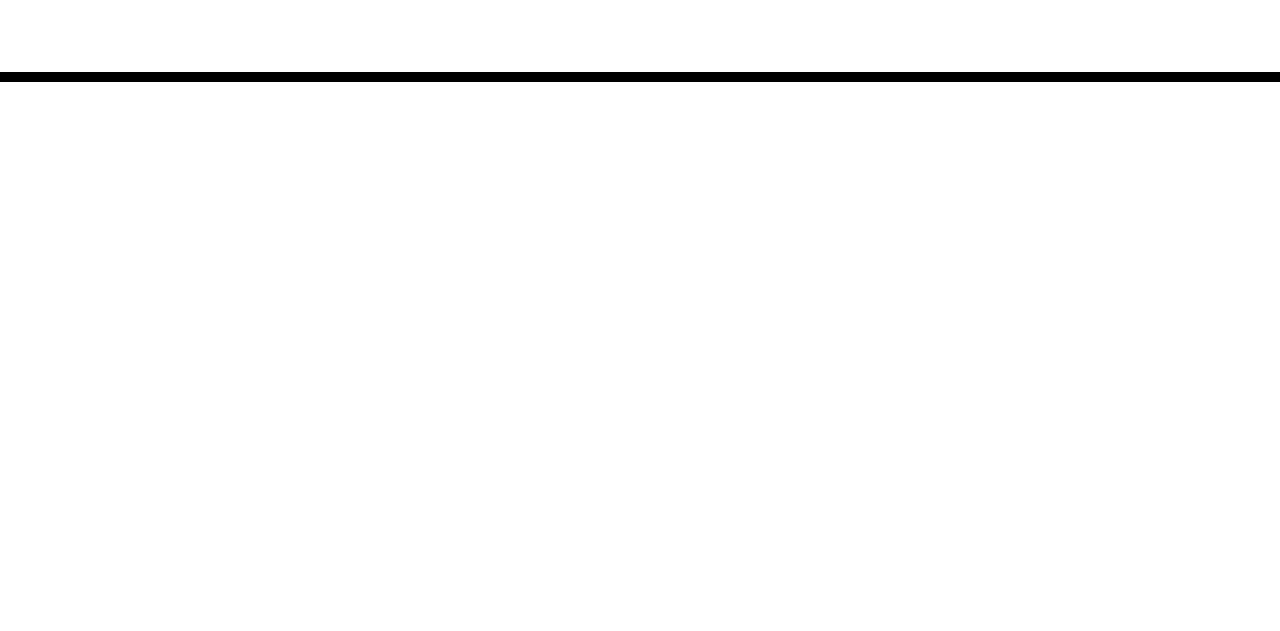
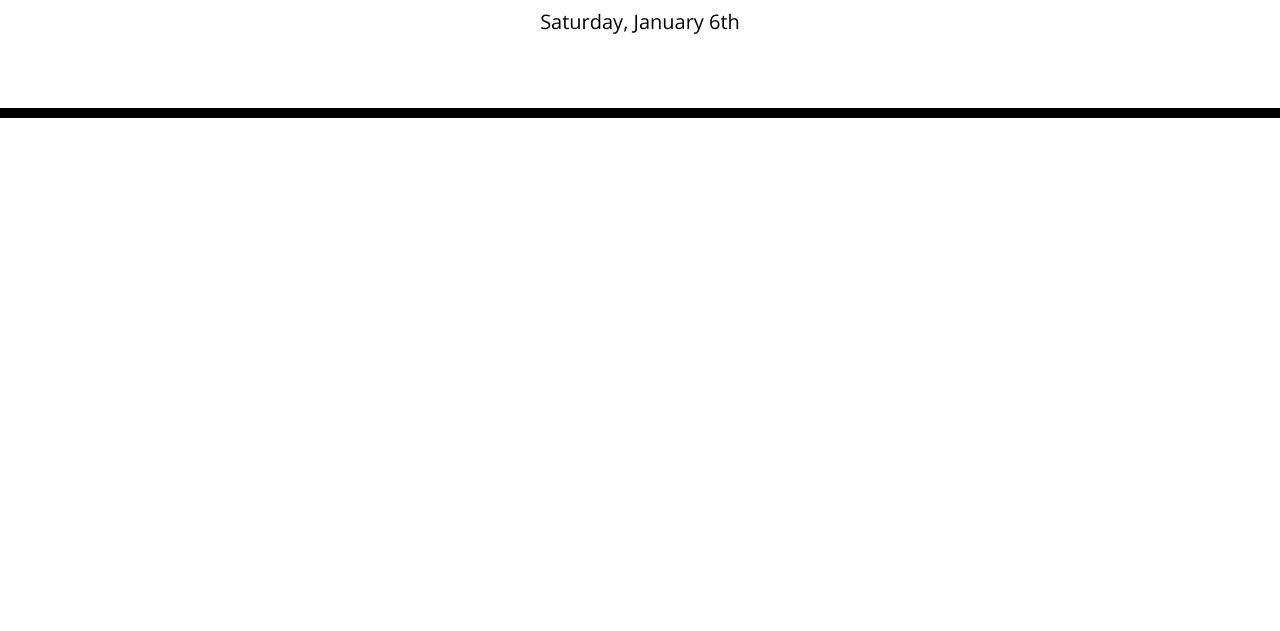
Before and after one commit to shemlock/daily-planner, a plain HTML site: page index.html in a window 1280 px wide. Shown: the part 169-800 px from the top of the page. Drawn offline with nearby package versions, Linux system fonts and the light colour scheme.

Commit message:
added js file and code for todays date

```diff
--- /dev/null
+++ b/assets/js/script.js
@@ -0,0 +1,21 @@
+//Make sure the document is loaded fully before running js
+$(document).ready(function() {
+
+    //1.GETTING THE DATE
+
+    //use advancedFormat plugin to get "th,nd,rd,st" added to the date
+
+    dayjs.extend(window.dayjs_plugin_advancedFormat);
+
+    //create currentDay variable and store todays date in it
+    //use dayjs library to get todays date
+    //set the dates format and use Do to get the "th,nd,rd,st" bit
+
+    var currentDay = dayjs().format('dddd, MMMM Do');
+
+    //Use $ to select the element from your HTML that has the id "current day"
+    //Then set the text for it to be the currentDay variable (which stores today's date in the preferred format)
+
+     $('#currentDay').text(currentDay);
+
+});
--- a/index.html
+++ b/index.html
@@ -20,7 +20,7 @@
       href="https://fonts.googleapis.com/css?family=Open+Sans&display=swap"
       rel="stylesheet"
     />
-    <link rel="stylesheet" href="style.css" />
+    <link rel="stylesheet" href="./assets/css/style.css" />
     <title>Work Day Scheduler</title>
   </head>
 
@@ -36,5 +36,7 @@
 
     <script src="https://cdnjs.cloudflare.com/ajax/libs/jquery/3.2.1/jquery.min.js"></script>
     <script src="https://cdn.jsdelivr.net/npm/dayjs@1/dayjs.min.js"></script>
+    <script src="https://cdnjs.cloudflare.com/ajax/libs/dayjs/1.11.10/plugin/advancedFormat.min.js"></script>
+    <script src="./assets/js/script.js"></script>
   </body>
 </html>
```
Also changed, not shown: assets/css/style.css (renamed from style.css).
